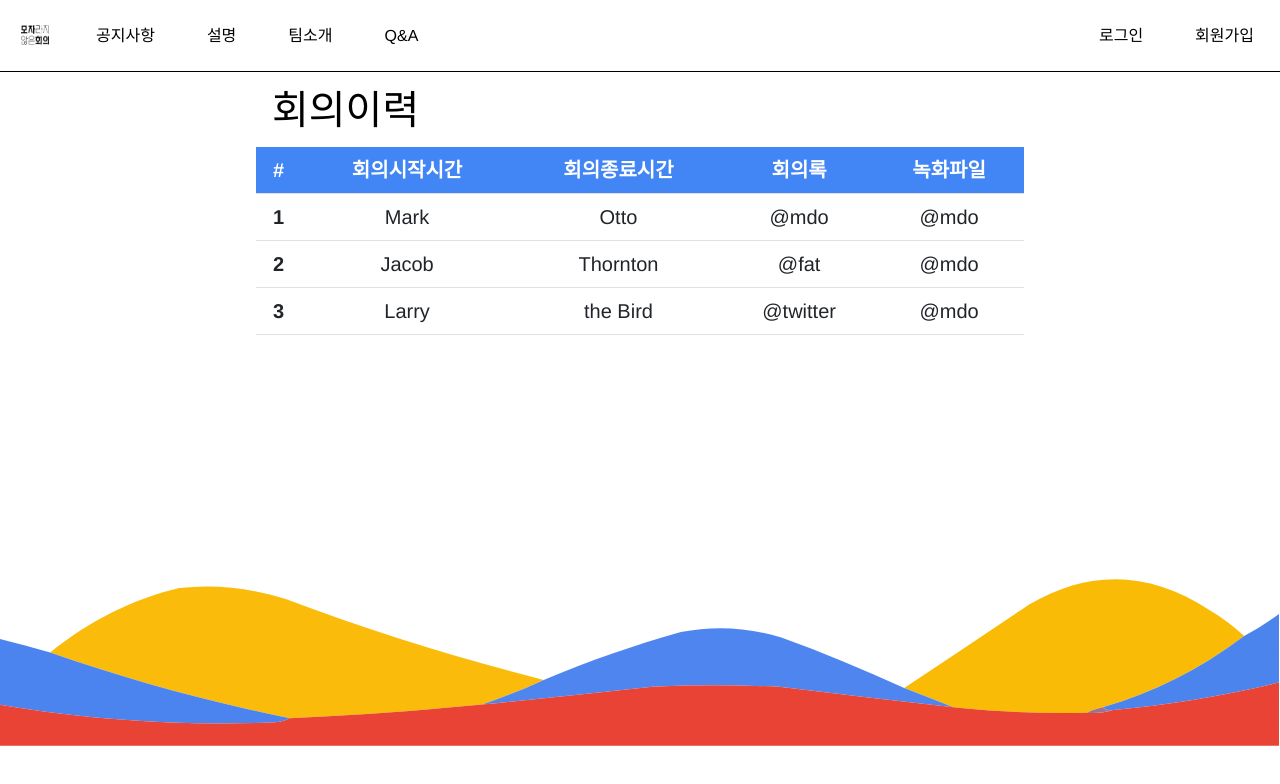
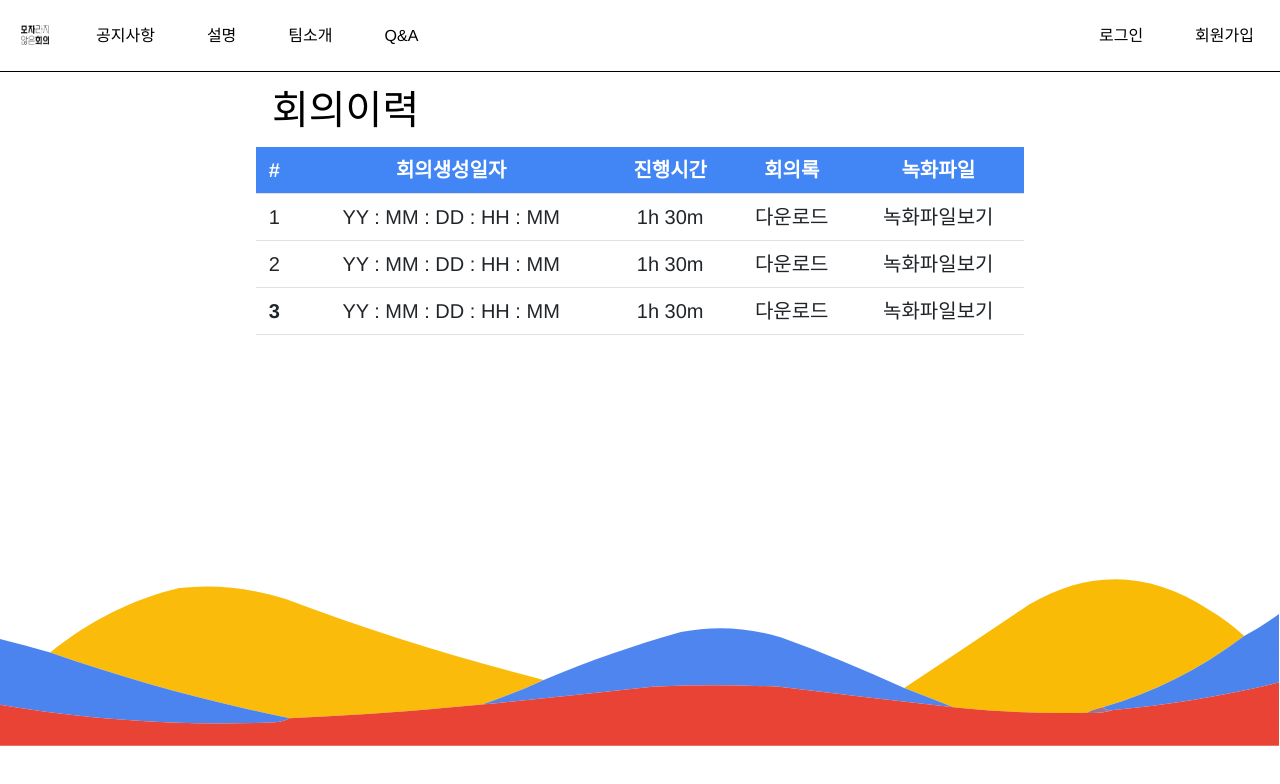
Before and after one commit to gaal94/6-thinking-hats, a Vue app in the folder 6hatsfe/: page /historypage in a window 1280 px wide. Shown: the top 784 px of the page. Built offline with nearby package versions, Linux system fonts and the light colour scheme.

Commit message:
[FEAT] table

```diff
--- a/6hatsfe/src/views/main/history/HistoryPage.vue
+++ b/6hatsfe/src/views/main/history/HistoryPage.vue
@@ -7,33 +7,33 @@
   <thead class="Rechead">
     <tr class="headrow">
       <th scope="col">#</th>
-      <th scope="col">회의시작시간</th>
-      <th scope="col">회의종료시간</th>
+      <th colspan="2">회의생성일자</th>
+      <th scope="col">진행시간</th>
       <th scope="col">회의록</th>
       <th scope="col">녹화파일</th>
     </tr>
   </thead>
   <tbody>
     <tr>
-      <th scope="row">1</th>
-      <td>Mark</td>
-      <td>Otto</td>
-      <td>@mdo</td>
-      <td>@mdo</td>
+      <td scope="row">1</td>
+      <td colspan="2">YY : MM : DD : HH : MM</td>
+      <td>1h 30m</td>
+      <td>다운로드</td>
+      <td>녹화파일보기</td>
     </tr>
     <tr>
-      <th scope="row">2</th>
-      <td>Jacob</td>
-      <td>Thornton</td>
-      <td>@fat</td>
-      <td>@mdo</td>
+      <td scope="row">2</td>
+      <td colspan="2">YY : MM : DD : HH : MM</td>
+      <td>1h 30m</td>
+      <td>다운로드</td>
+      <td>녹화파일보기</td>
     </tr>
     <tr>
       <th scope="row">3</th>
-      <td>Larry</td>
-       <td>the Bird</td>
-      <td>@twitter</td>
-      <td>@mdo</td>
+      <td colspan="2">YY : MM : DD : HH : MM</td>
+      <td>1h 30m</td>
+      <td>다운로드</td>
+      <td>녹화파일보기</td>
     </tr>
   </tbody>
 </table>
@@ -51,6 +51,7 @@ export default {
 #recgo{
   width:60%;
   margin:auto;
+  background-color: white;
 }
 .pagename {
   position: relative;
```
